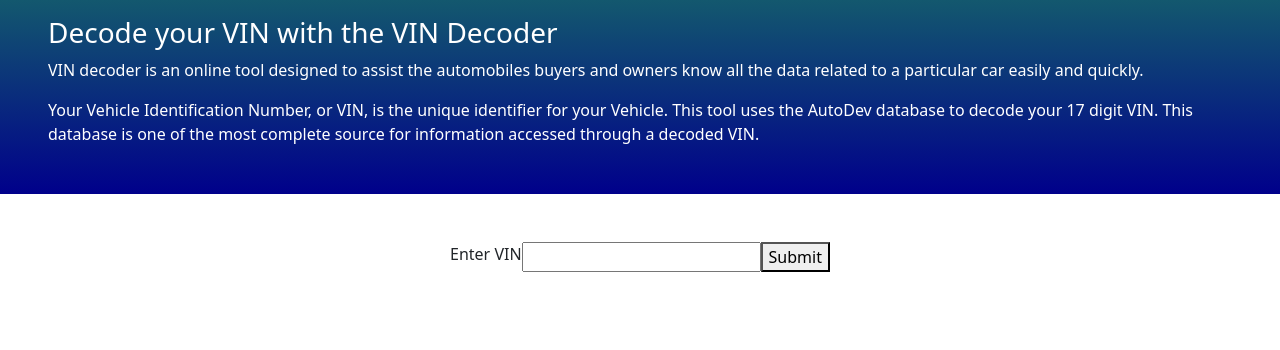
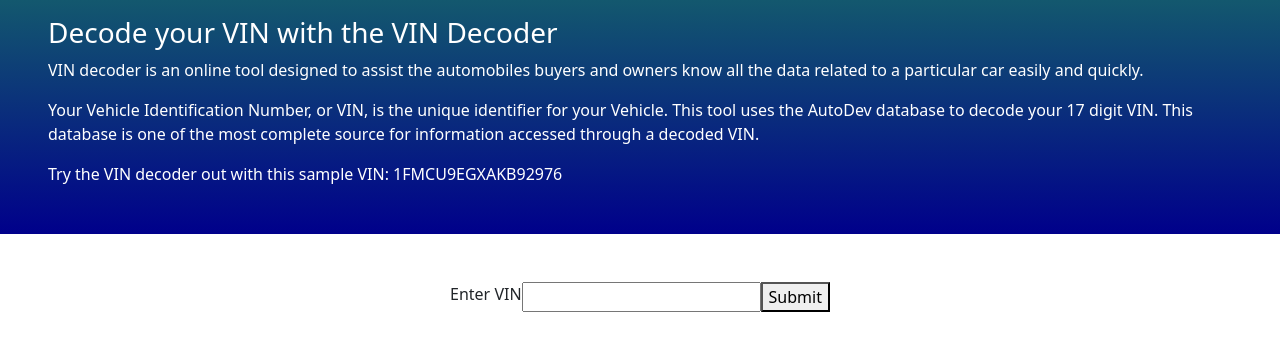
Before and after one commit to Matthew-Beasley/Tools, a website: page index.html in a window 1280 px wide. Drawn offline with nearby package versions, Linux system fonts and the light colour scheme.

Commit message:
added example vin

```diff
--- a/index.html
+++ b/index.html
@@ -22,6 +22,9 @@
         This tool uses the AutoDev database to decode your 17 digit VIN. This database is one of the most
         complete source for information accessed through a decoded VIN.
       </p>
+      <p>
+        Try the VIN decoder out with this sample VIN: 1FMCU9EGXAKB92976
+      </p>
     </div>
     <div class="vins">
       <div class="controls">
```
